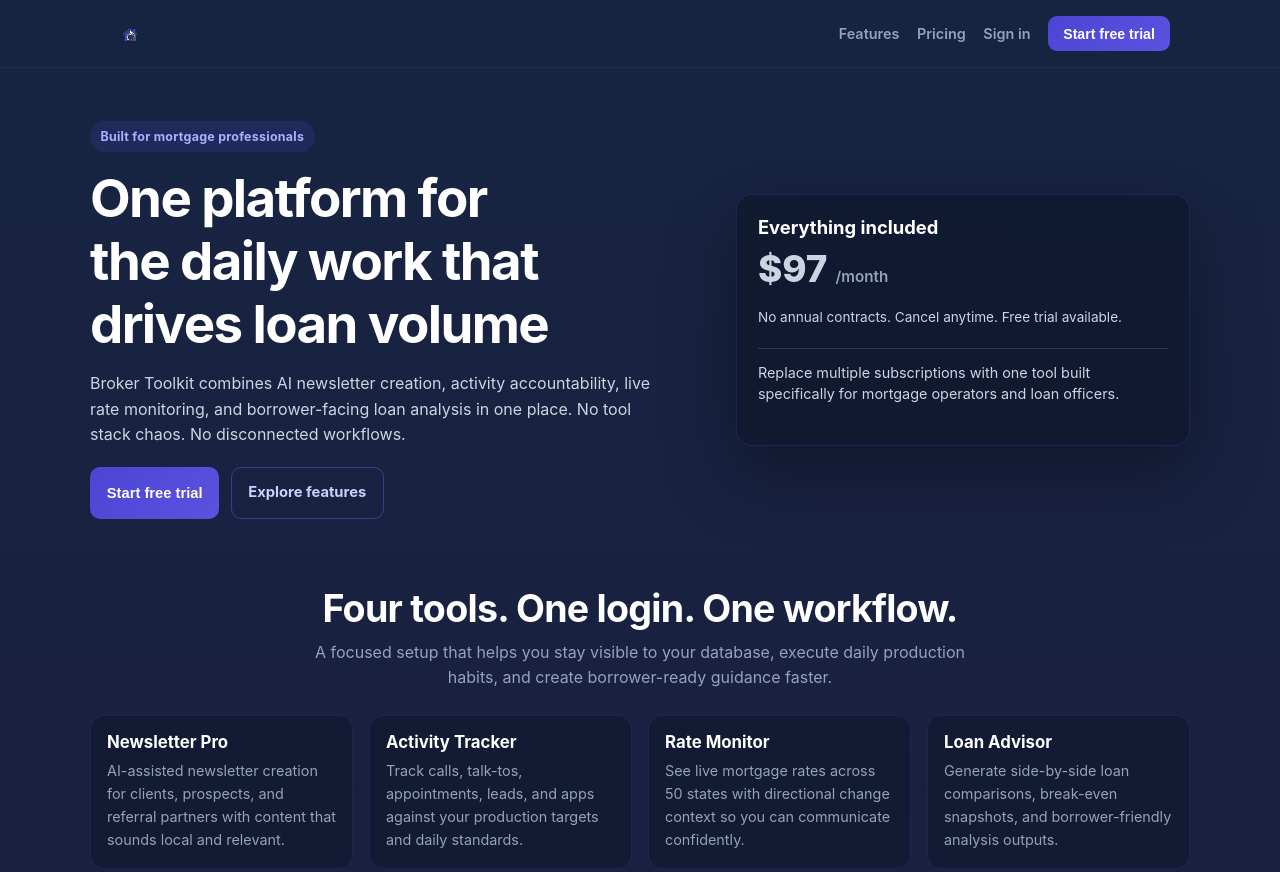
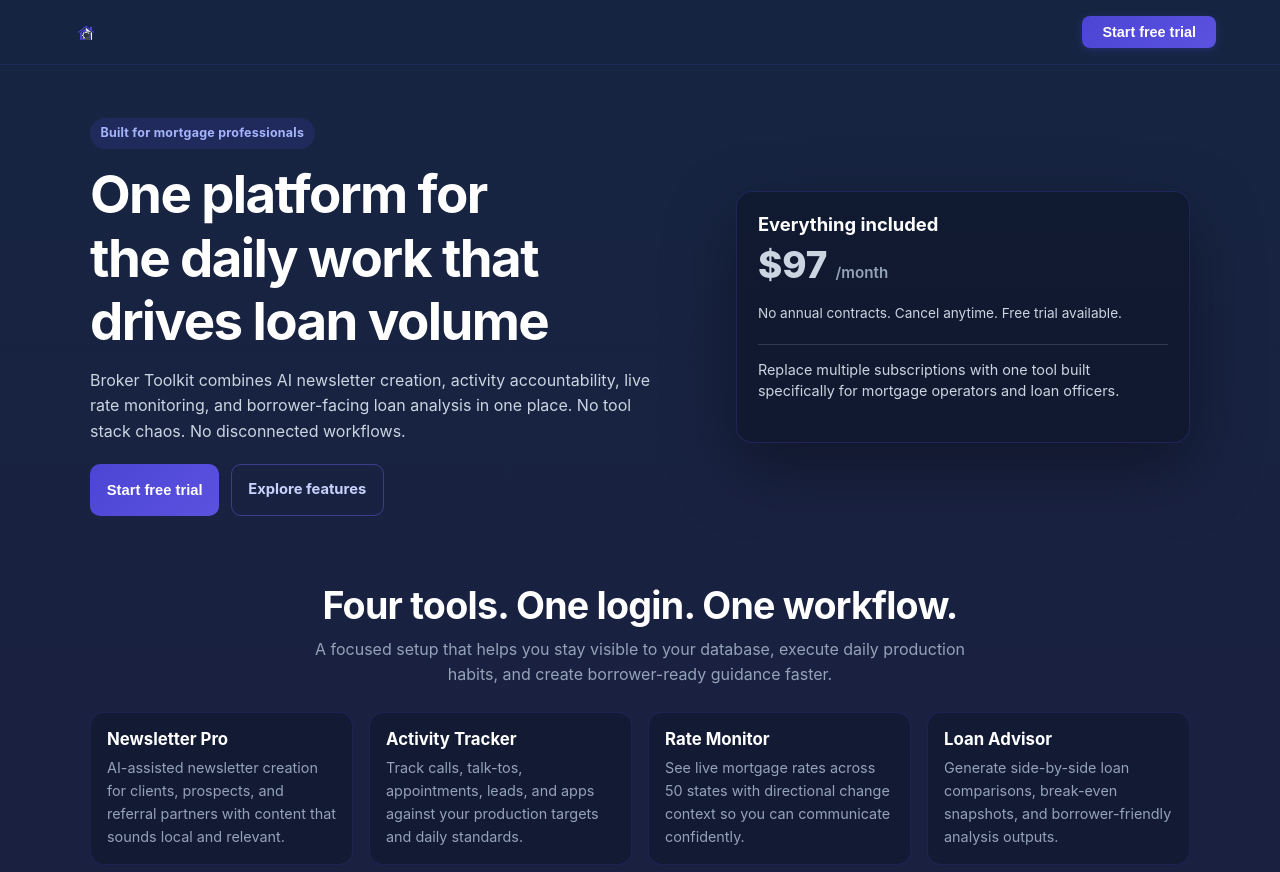
Before and after one commit to mmcallister8/brokertoolkit-website, a website: page join.html in a window 1280 px wide. Shown: the top 872 px of the page. Drawn offline with Linux system fonts and the light colour scheme.

Commit message:
fix: match /join header logo/cta sizing and remove top nav links (#7)

```diff
--- a/join.html
+++ b/join.html
@@ -36,17 +36,17 @@
       border-bottom: 1px solid rgba(76,68,211,.18);
     }
     .join-nav-inner {
-      max-width: 1100px; margin: 0 auto; padding: .85rem 1.25rem;
+      max-width: 1200px; margin: 0 auto; padding: 0 1.5rem; height: 64px;
       display: flex; align-items: center; justify-content: space-between;
     }
-    .join-logo img { width: 40px; height: 40px; }
-    .join-nav-links { display: flex; align-items: center; gap: 1.1rem; }
-    .join-nav-link { color: #94a3b8; font-size: .9rem; font-weight: 600; }
-    .join-nav-link:hover { color: #fff; }
+    .join-logo img { width: 44px; height: 44px; }
     .join-nav-cta {
       background: linear-gradient(135deg,#4c44d3,#5b52e0); color: #fff; border: none;
-      padding: .58rem .95rem; border-radius: 9px; font-size: .88rem; font-weight: 700; cursor: pointer;
+      padding: .5rem 1.25rem; border-radius: 8px; font-size: .9rem; font-weight: 600; cursor: pointer;
+      box-shadow: 0 2px 8px rgba(76,68,211,.3);
+      transition: .25s;
     }
+    .join-nav-cta:hover { background: linear-gradient(135deg,#5b52e0,#6e5ce7); transform: translateY(-1px); }
 
     .join-section { padding: 4.2rem 1.25rem; }
     .join-container { max-width: 1100px; margin: 0 auto; }
@@ -135,9 +135,8 @@
     }
     @media (max-width: 700px) {
       .join-grid-2, .join-grid-4 { grid-template-columns: 1fr; }
-      .join-nav-inner { padding-left: .9rem; padding-right: .9rem; }
-      .join-nav-links { gap: .55rem; }
-      .join-nav-link { display: none; }
+      .join-nav-inner { padding: 0 1rem; }
+      .join-nav-cta { padding: .5rem 1rem; font-size: .86rem; }
     }
   </style>
 <meta property="og:image" content="https://brokertoolkit.app/assets/og-image.png">
@@ -157,12 +156,7 @@ height="0" width="0" style="display:none;visibility:hidden"></iframe></noscript>
         <a class="join-logo" href="/" aria-label="Broker Toolkit home">
           <img src="assets/logo-icon.png" alt="Broker Toolkit">
         </a>
-        <div class="join-nav-links">
-          <a class="join-nav-link" href="features">Features</a>
-          <a class="join-nav-link" href="pricing">Pricing</a>
-          <a class="join-nav-link" href="https://my.brokertoolkit.app">Sign in</a>
-          <button class="join-nav-cta" type="button" data-open-trial>Start free trial</button>
-        </div>
+        <button class="join-nav-cta" type="button" data-open-trial>Start free trial</button>
       </div>
     </header>
 
```
Also changed, not shown: src/pages/join.html (+9 -15 lines).
